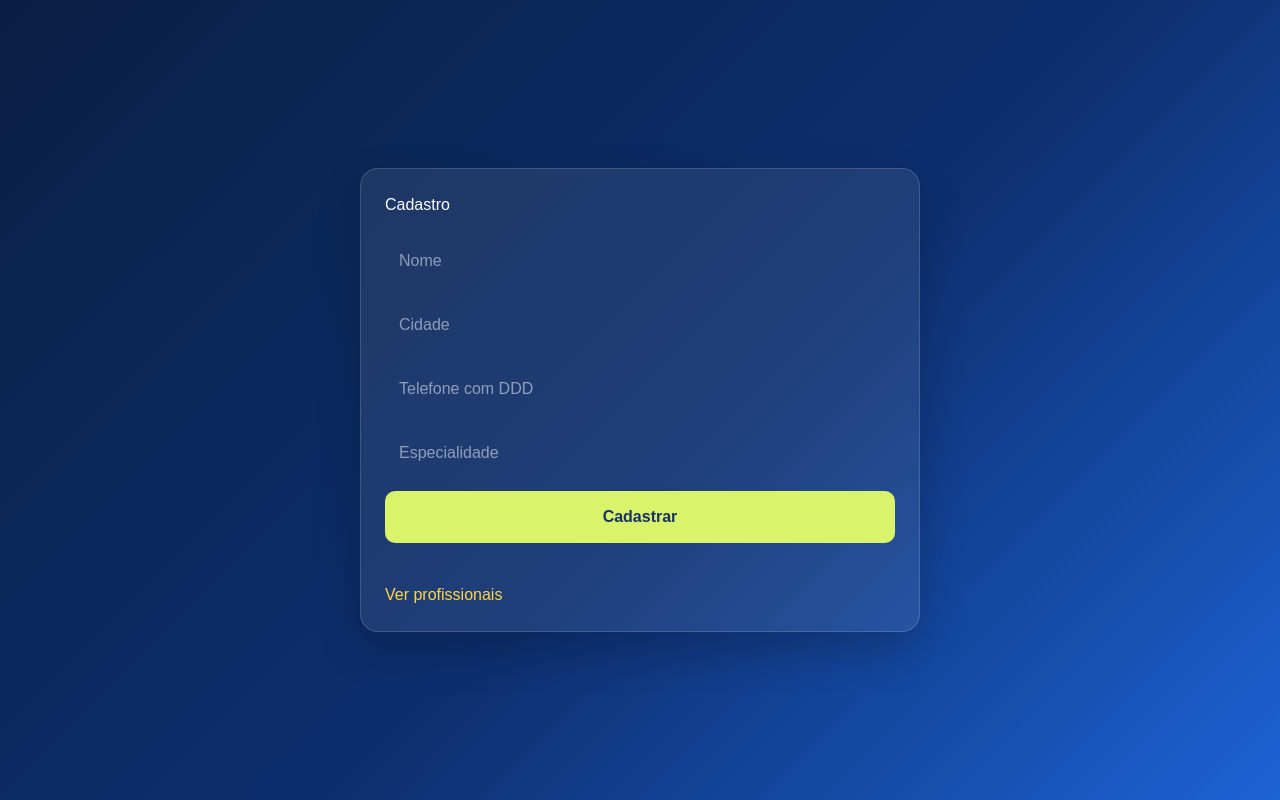
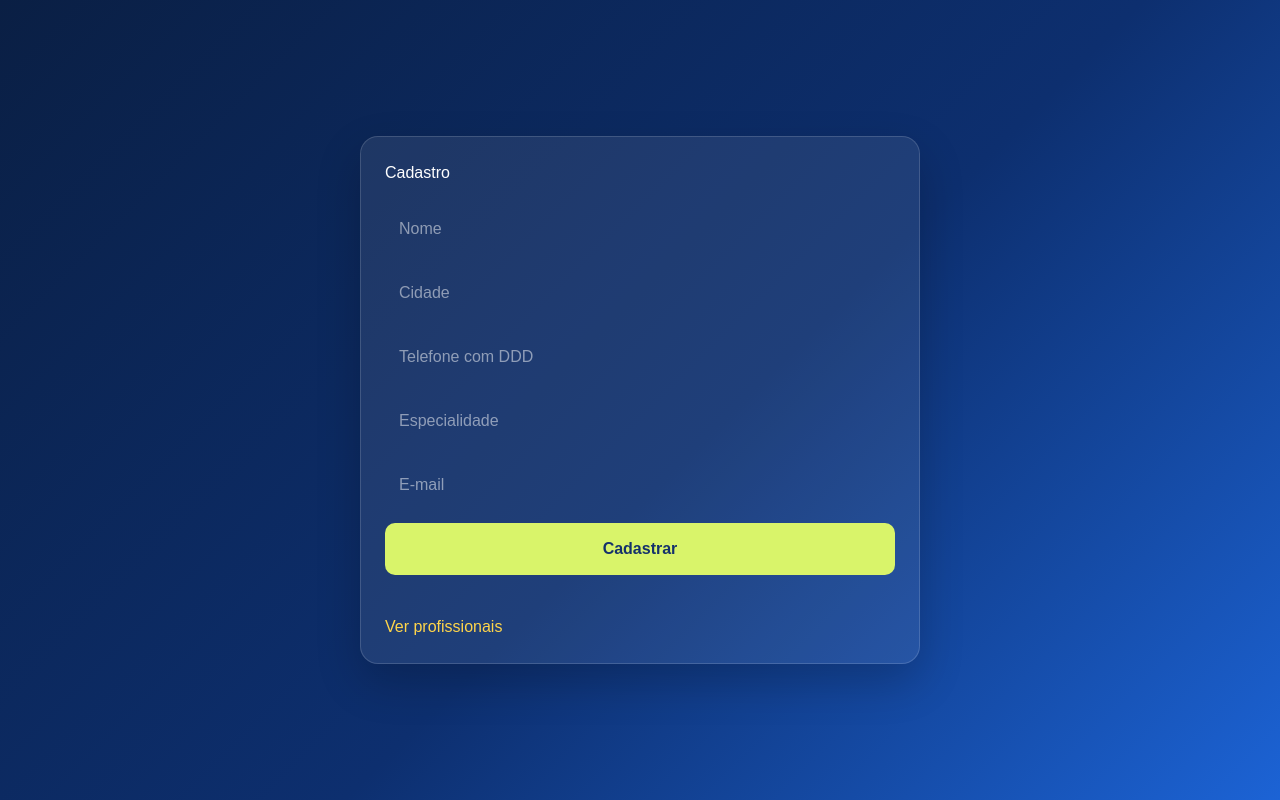
Before and after one commit to maxvandro/conecta-eletrica, a Next.js app: page /cadastro in a window 1280 px wide. Built offline with nearby package versions, Linux system fonts and the light colour scheme; no server answers.

Commit message:
Adiciona campo email

```diff
--- a/app/cadastro/page.tsx
+++ b/app/cadastro/page.tsx
@@ -8,6 +8,7 @@ export default function CadastroPage() {
   const [cidade, setCidade] = useState("");
   const [telefone, setTelefone] = useState("");
   const [especialidade, setEspecialidade] = useState("");
+  const [email, setEmail] = useState("");
   const [mensagem, setMensagem] = useState("");
 
   async function handleSubmit(e: React.FormEvent) {
@@ -20,6 +21,7 @@ export default function CadastroPage() {
         cidade,
         telefone,
         especialidade,
+        email,
       },
     ]);
 
@@ -34,6 +36,7 @@ export default function CadastroPage() {
     setCidade("");
     setTelefone("");
     setEspecialidade("");
+    setEmail("");
   }
 
   return (
@@ -103,6 +106,15 @@ export default function CadastroPage() {
             style={inputStyle}
           />
 
+          <input
+            type="email"
+            value={email}
+            onChange={(e) => setEmail(e.target.value)}
+            placeholder="E-mail"
+            required
+            style={inputStyle}
+          />
+
           <button type="submit" style={buttonStyle}>
             Cadastrar
           </button>
@@ -110,7 +122,10 @@ export default function CadastroPage() {
 
         <p style={{ marginTop: "16px", minHeight: "24px" }}>{mensagem}</p>
 
-        <a href="/profissionais" style={{ color: "#ffd54a", textDecoration: "none" }}>
+        <a
+          href="/profissionais"
+          style={{ color: "#ffd54a", textDecoration: "none" }}
+        >
           Ver profissionais
         </a>
       </div>
--- a/app/profissionais/page.tsx
+++ b/app/profissionais/page.tsx
@@ -9,6 +9,7 @@ type Profissional = {
   cidade: string;
   telefone: string;
   especialidade: string;
+  email: string;
 };
 
 export default function ProfissionaisPage() {
@@ -135,9 +136,15 @@ export default function ProfissionaisPage() {
                 <p style={textStyle}>
                   <strong>Telefone:</strong> {p.telefone}
                 </p>
+
+                <p style={textStyle}>
+                  <strong>E-mail:</strong> {p.email}
+                </p>
+
                 <p style={textStyle}>
                   <strong>Cidade:</strong> {p.cidade}
                 </p>
+
                 <p style={textStyle}>
                   <strong>Especialidade:</strong> {p.especialidade}
                 </p>
@@ -155,9 +162,7 @@ export default function ProfissionaisPage() {
                     rel="noreferrer"
                     style={{ flex: 1 }}
                   >
-                    <button style={botaoWhatsapp}>
-                      WhatsApp
-                    </button>
+                    <button style={botaoWhatsapp}>WhatsApp</button>
                   </a>
                 </div>
               </div>
```
